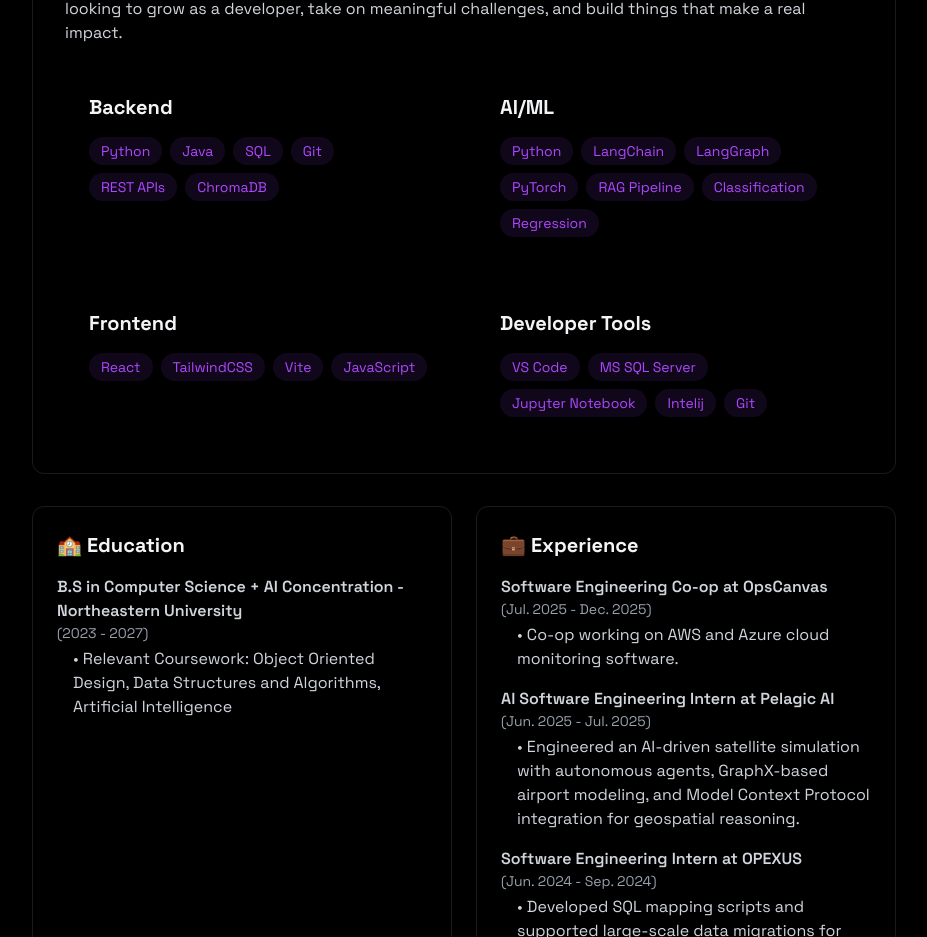
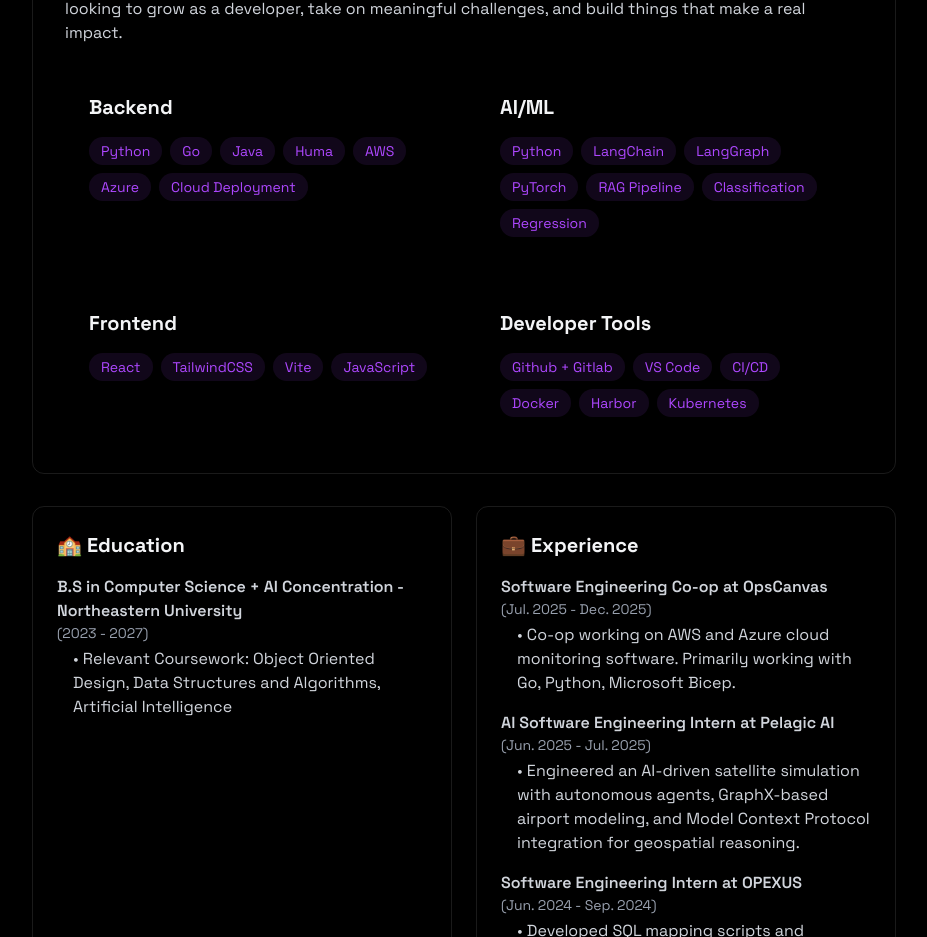
Before and after one commit to RMahshie/ryan-mahshie-portfolio, a React (Vite) app: page / in a window 1280 px wide. Shown: the part 1080-2017 px from the top of the page, without its empty margins (176-1103 px from the left). Built offline with nearby package versions, Linux system fonts and the light colour scheme; no server answers.

Commit message:
Updated skills

```diff
--- a/src/components/sections/About.jsx
+++ b/src/components/sections/About.jsx
@@ -3,9 +3,9 @@
 export const About = () => {
 
     const frontendSkills = ["React", "TailwindCSS", "Vite", "JavaScript"]
-    const backendSkills = ["Python", "Java", "SQL", "Git", "REST APIs", "ChromaDB"]
+    const backendSkills = ["Python", "Go", "Java", "Huma", "AWS", "Azure", "Cloud Deployment",]
     const aiSkills = ["Python", "LangChain", "LangGraph", "PyTorch", "RAG Pipeline", "Classification", "Regression"]
-    const devtoolSkills = ["VS Code", "MS SQL Server", "Jupyter Notebook", "Intelij", "Git"]
+    const devtoolSkills = ["Github + Gitlab", "VS Code", "CI/CD", "Docker", "Harbor", "Kubernetes"]
 
     return (
         <RevealOnScroll>
@@ -109,7 +109,7 @@
                             <div>
                                 <h4 className="font-semibold"> Software Engineering Co-op at <a href="https://www.linkedin.com/company/opscanvas/" target="_blank" rel="noopener noreferrer" className="text-inherit hover:text-purple-500 no-underline cursor-pointer transition-colors">OpsCanvas</a></h4>
                                 <p className="text-sm text-gray-400 mb-1">(Jul. 2025 - Dec. 2025)</p>
-                                <p className="ml-4">• Co-op working on AWS and Azure cloud monitoring software.</p>
+                                <p className="ml-4">• Co-op working on AWS and Azure cloud monitoring software. Primarily working with Go, Python, Microsoft Bicep.</p>
                             </div>
 
                             <div>
```
